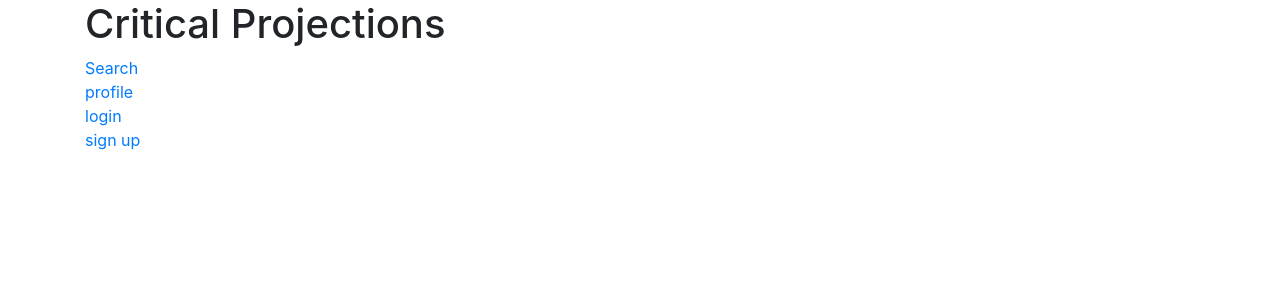
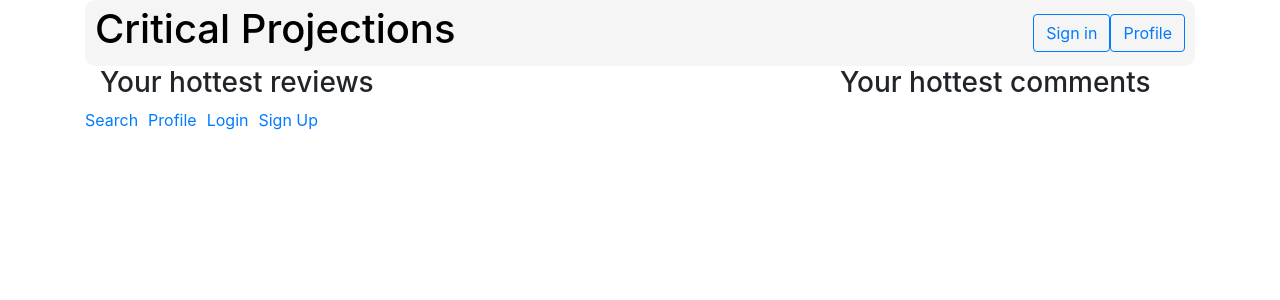
Before and after one commit to ericyzhou/cs4550-critical-projections-client-angular, an Angular app: page / in a window 1280 px wide. Shown: the top 300 px of the page. Built offline with nearby package versions, Linux system fonts and the light colour scheme.

Commit message:
home screen

```diff
--- a/src/app/app.module.ts
+++ b/src/app/app.module.ts
@@ -19,6 +19,7 @@ import { CommentComponent } from './comment/comment.component';
 import { ProfileSettingsSectionComponent } from './profile-settings-section/profile-settings-section.component';
 import { SignUpComponent } from './sign-up/sign-up.component';
 import {UserService} from '../services/user-service';
+import { NavigationBarComponent } from './navigation-bar/navigation-bar.component';
 
 @NgModule({
   declarations: [
@@ -33,7 +34,8 @@ import {UserService} from '../services/user-service';
     ReviewMediaComponent,
     CommentComponent,
     ProfileSettingsSectionComponent,
-    SignUpComponent
+    SignUpComponent,
+    NavigationBarComponent
   ],
   imports: [
     BrowserModule,
--- a/src/app/home-page/home-page.component.css
+++ b/src/app/home-page/home-page.component.css
@@ -0,0 +1,3 @@
+.index-link {
+  padding-right: 10px;
+}
--- a/src/app/home-page/home-page.component.html
+++ b/src/app/home-page/home-page.component.html
@@ -1,18 +1,21 @@
 <div class="container">
-  <h1>Critical Projections</h1>
-  <a routerLink="/search">
-    Search
-  </a>
-  <br>
-  <a routerLink="/users/1">
-    profile
-  </a>
-  <br>
-  <a routerLink="/login">
-    login
-  </a>
-  <br>
-  <a routerLink="/signup">
-    sign up
-  </a>
+  <app-navigation-bar></app-navigation-bar>
+  <div class="container">
+    <div class="row">
+      <div class="col-md-8">
+        <h3>Your hottest reviews</h3>
+
+      </div>
+      <div class="col-6 col-md-4">
+        <h3>Your hottest comments</h3>
+
+      </div>
+    </div>
+  </div>
+  <div>
+    <a class="index-link" routerLink="/search">Search</a>
+    <a class="index-link" routerLink="/users/1">Profile</a>
+    <a class="index-link" routerLink="/login">Login</a>
+    <a class="index-link" routerLink="/signup">Sign Up</a>
+  </div>
 </div>
--- a/src/app/login-page/login-page.component.html
+++ b/src/app/login-page/login-page.component.html
@@ -45,7 +45,7 @@
             Sign in
           </button>
           <a routerLink="/signup" class="float-right">
-            Sign Up
+            Create Account
           </a>
         </div>
       </div>
--- /dev/null
+++ b/src/app/navigation-bar/navigation-bar.component.css
@@ -0,0 +1,10 @@
+.topbar {
+  background-color: whitesmoke;
+  padding: 5px 10px;
+  border-radius: 10px;
+}
+
+.topbar-logo {
+  text-decoration: none;
+  color: black;
+}
--- /dev/null
+++ b/src/app/navigation-bar/navigation-bar.component.html
@@ -0,0 +1,17 @@
+<div class="topbar">
+  <div class="d-flex justify-content-between">
+    <h1 class="align-self-center"><a class="topbar-logo" routerLink="">Critical Projections</a></h1>
+    <div class="align-self-center">
+      <a class="btn btn-outline-primary"
+         routerLink="/login"
+         type="button">
+        Sign in
+      </a>
+      <a class="btn btn-outline-primary"
+         routerLink="/profile/1"
+         type="button">
+        Profile
+      </a>
+    </div>
+  </div>
+</div>
--- /dev/null
+++ b/src/app/navigation-bar/navigation-bar.component.ts
@@ -0,0 +1,15 @@
+import { Component, OnInit } from '@angular/core';
+
+@Component({
+  selector: 'app-navigation-bar',
+  templateUrl: './navigation-bar.component.html',
+  styleUrls: ['./navigation-bar.component.css']
+})
+export class NavigationBarComponent implements OnInit {
+
+  constructor() { }
+
+  ngOnInit(): void {
+  }
+
+}
--- a/src/services/user-service.ts
+++ b/src/services/user-service.ts
@@ -58,8 +58,8 @@ export class UserService {
     })
       .then(response => response.json())
 
-  updateUser = (username: string, user: any) =>
-    fetch(`${url}/${username}`, {
+  updateUser = (userId: number, user: any) =>
+    fetch(`${url}/${userId}`, {
       method: 'PUT',
       body: JSON.stringify(user),
       headers: {
@@ -68,8 +68,8 @@ export class UserService {
     })
       .then(response => response.json())
 
-  deleteUser = (username: string) =>
-    fetch(`${url}/${username}`, {
+  deleteUser = (userId: number) =>
+    fetch(`${url}/${userId}`, {
       method: 'DELETE'
     })
       .then(response => response.json())
```
Also changed, not shown: 1 other file (tests, documents, lock files or other folders).
